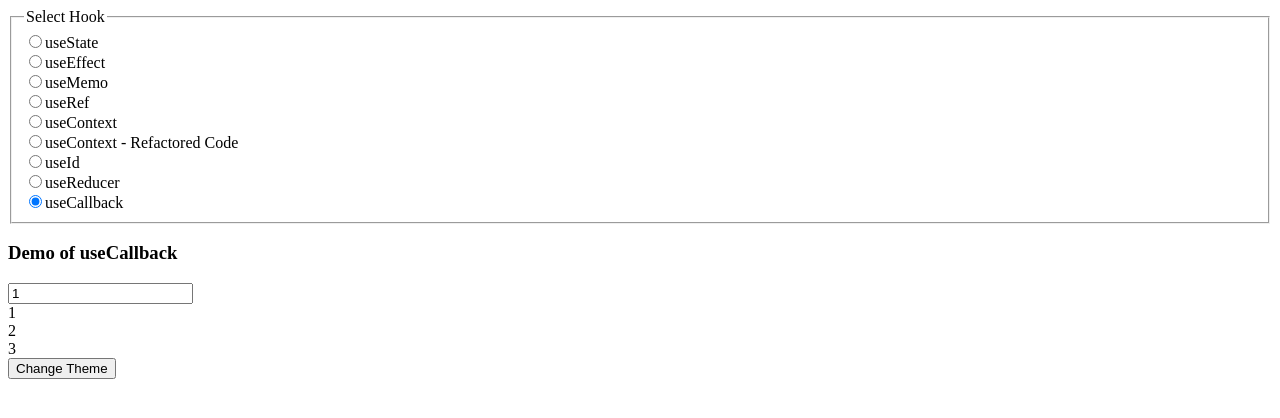
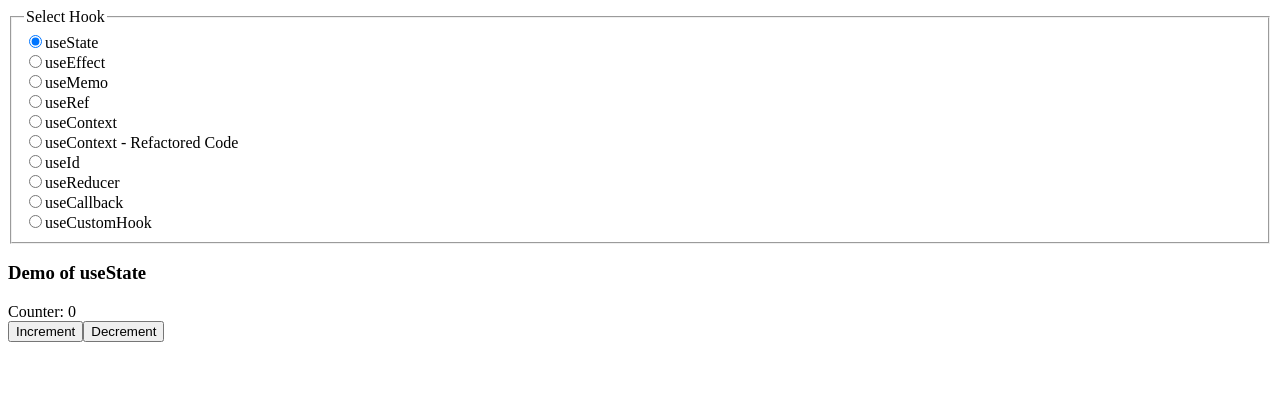
Before and after one commit to manojd929/all-react-hooks-scribe, a React (Create React App) app: page / in a window 1280 px wide. Shown: the top 418 px of the page. Built offline with nearby package versions, Linux system fonts and the light colour scheme.

Commit message:
useData custom hook

```diff
--- a/src/App.js
+++ b/src/App.js
@@ -8,6 +8,7 @@ import UseContextRefactoredComp from './concepts/UseContextRefactored/UseContext
 import UseIdComp from './concepts/UseIdComp';
 import UseReducerComp from './concepts/UseReducerComp';
 import UseCallbackComp from './concepts/UseCallbackComp';
+import UseCustomHookComp from './concepts/UseCustomHook/UseCustomHookComp';
 import './style.css';
 
 const HOOK_MAP = {
@@ -20,10 +21,11 @@ const HOOK_MAP = {
   USE_ID: 'useId',
   USE_REDUCER: 'useReducer',
   USE_CALLBACK: 'useCallback',
+  USE_CUSTOM_HOOK: 'useCustomHook',
 };
 
 const App = () => {
-  const [hook, setHook] = useState(HOOK_MAP.USE_CALLBACK);
+  const [hook, setHook] = useState(HOOK_MAP.USE_STATE);
 
   const getCompToRender = () => {
     switch (hook) {
@@ -45,6 +47,8 @@ const App = () => {
         return <UseReducerComp />;
       case HOOK_MAP.USE_CALLBACK:
         return <UseCallbackComp />;
+      case HOOK_MAP.USE_CUSTOM_HOOK:
+        return <UseCustomHookComp />;
     }
   };
 
@@ -153,6 +157,17 @@ const App = () => {
           />
           <label htmlFor={HOOK_MAP.USE_CALLBACK}>useCallback</label>
         </div>
+        <div>
+          <input
+            type="radio"
+            id={HOOK_MAP.USE_CUSTOM_HOOK}
+            name="hook"
+            value={HOOK_MAP.USE_CUSTOM_HOOK}
+            checked={hook === HOOK_MAP.USE_CUSTOM_HOOK}
+            onChange={(e) => setHook(e.target.value)}
+          />
+          <label htmlFor={HOOK_MAP.USE_CUSTOM_HOOK}>useCustomHook</label>
+        </div>
       </fieldset>
       <h3>Demo of {hook}</h3>
       {getCompToRender()}
--- /dev/null
+++ b/src/concepts/UseCustomHook/UseCustomHookComp.jsx
@@ -0,0 +1,20 @@
+import React from 'react';
+import useData from './useData';
+
+const UseCustomHookComp = () => {
+  const [data, loading, error] = useData();
+
+  if (error) return <div>{error}</div>;
+  if (loading) return <div>loading...</div>;
+  if (data) {
+    return (
+      <div>
+        {/* {data.map((d) => (
+          <div>{d.name}</div>
+        ))} */}
+      </div>
+    );
+  }
+};
+
+export default UseCustomHookComp;
--- /dev/null
+++ b/src/concepts/UseCustomHook/useData.js
@@ -0,0 +1,23 @@
+import { useState, useEffect } from 'react';
+
+const useData = () => {
+  const [data, setData] = useState(null);
+  const [loading, setLoading] = useState(false);
+  const [error, setError] = useState(null);
+  console.log('HERE');
+
+  useEffect(() => {
+    fetch('https://jsonplaceholder.typicode.com/posts')
+      .then((response) => response.json())
+      .then((json) => {
+        console.log(json);
+        setData(json);
+      })
+      .catch((_err) => setError('Error in fetching data'))
+      .finally(() => setLoading(false));
+  }, []);
+
+  return [data, loading, error];
+};
+
+export default useData;
```
